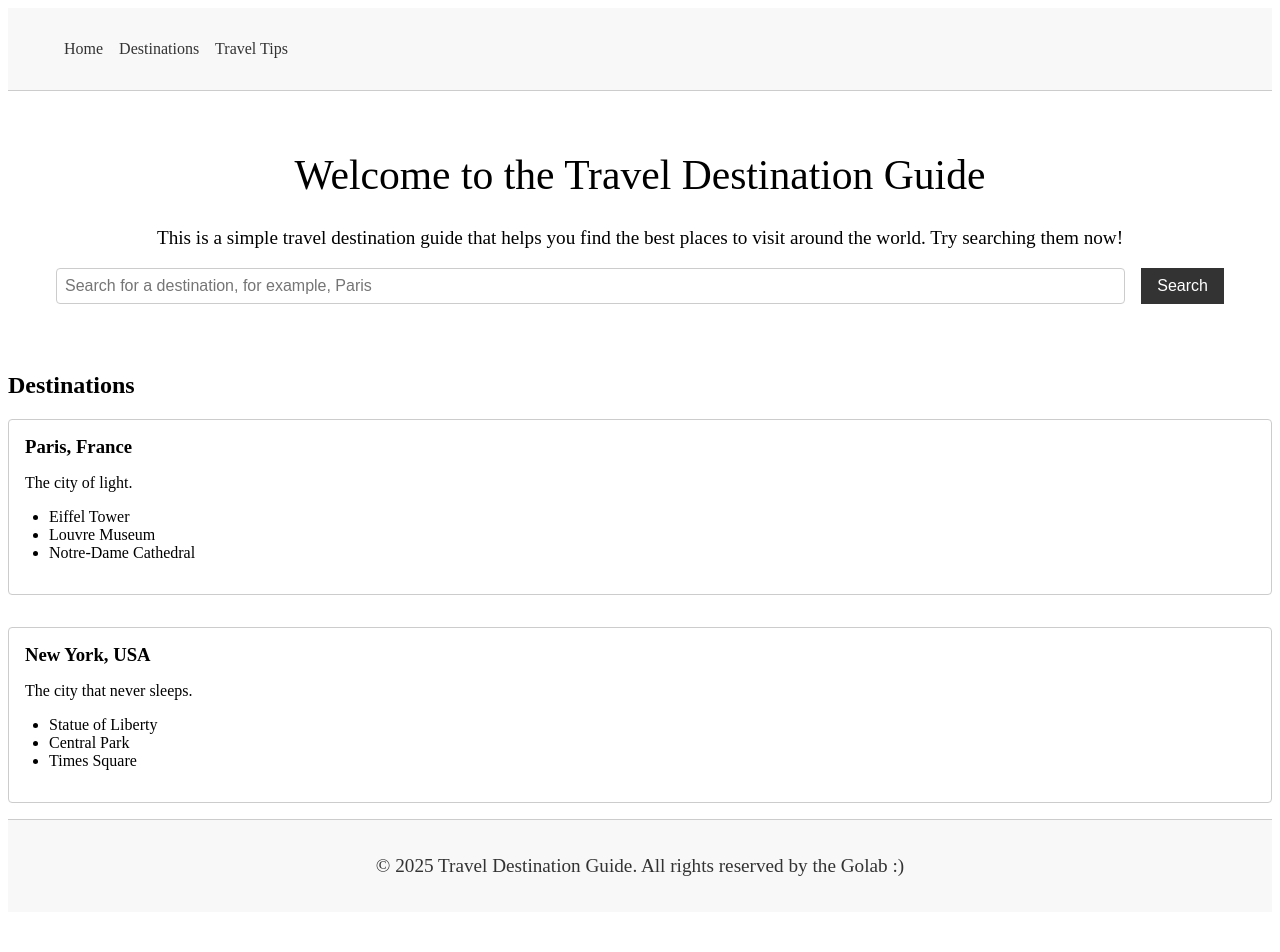
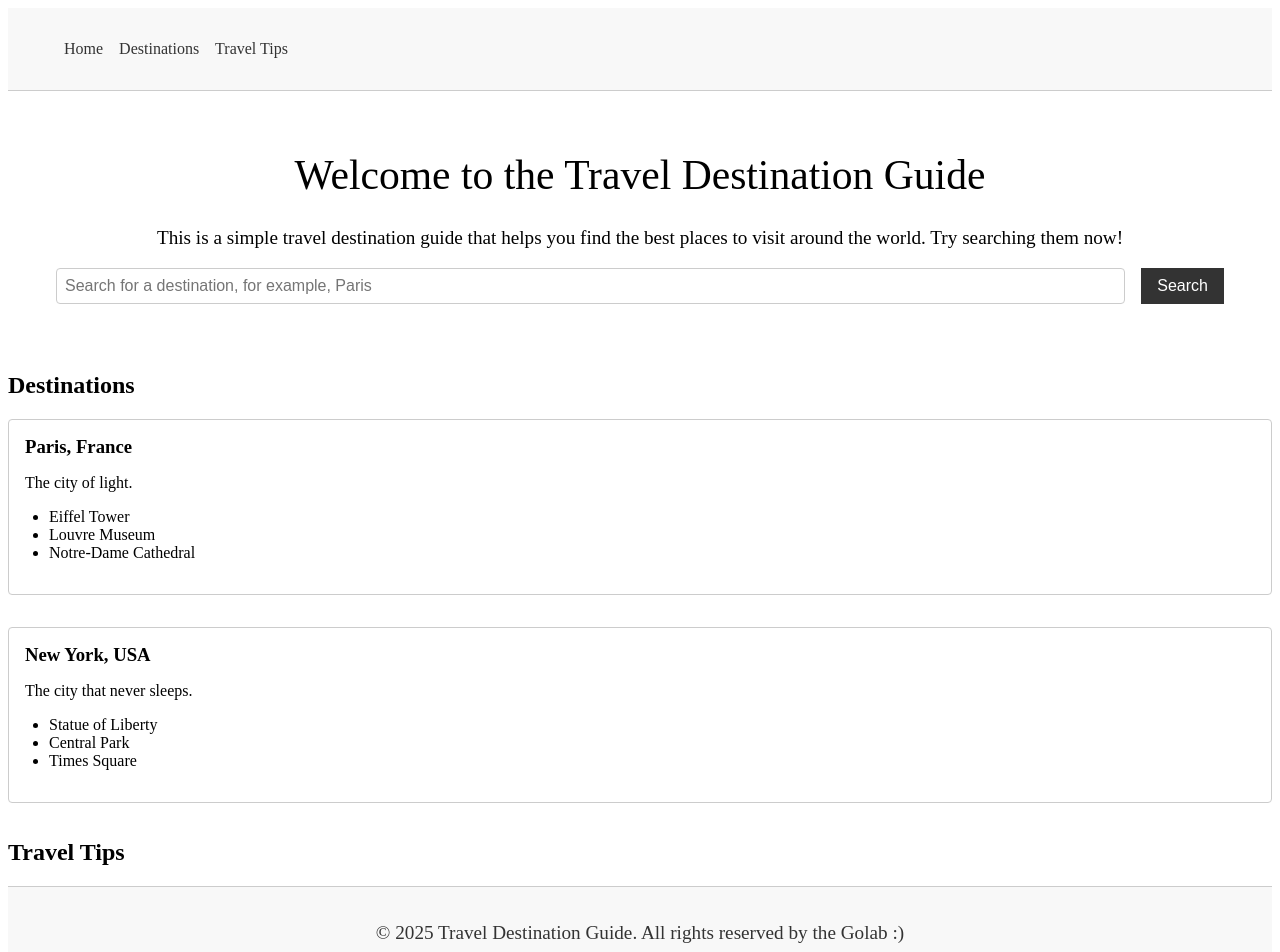
Before and after one commit to SoftwareEngineeringGoLab/SoftwareEngineeringGolab.github.io, a Vue app in the folder travel-destination-guide/: page / in a window 1280 px wide. Shown: the top 952 px of the page. Before the commit the page ends 920 px from the top, so only its background shows below. Built offline with nearby package versions, Linux system fonts and the light colour scheme.

Commit message:
Add Tips Component

```diff
--- a/travel-destination-guide/src/App.vue
+++ b/travel-destination-guide/src/App.vue
@@ -3,6 +3,7 @@ import Header from './components/Header.vue'
 import Footer from './components/Footer.vue'
 import SearchBar from './components/SearchBar.vue'
 import Destinations from './components/Destinations.vue'
+import Tips from "@/components/Tips.vue";
 </script>
 
 <template>
@@ -16,7 +17,7 @@ import Destinations from './components/Destinations.vue'
       <SearchBar />
     </main>
     <Destinations />
-
+    <Tips />
     <Footer />
   </div>
 </template>
--- /dev/null
+++ b/travel-destination-guide/src/components/Tips.vue
@@ -0,0 +1,17 @@
+<!--Simple tips for traveling!-->
+
+<template>
+  <section id="tips">
+    <h2>Travel Tips</h2>
+  </section>
+</template>
+
+<style scoped>
+  ul {
+    padding-left: 1.5rem;
+  }
+
+  ul li {
+    list-style-type: disc;
+  }
+</style>
```
